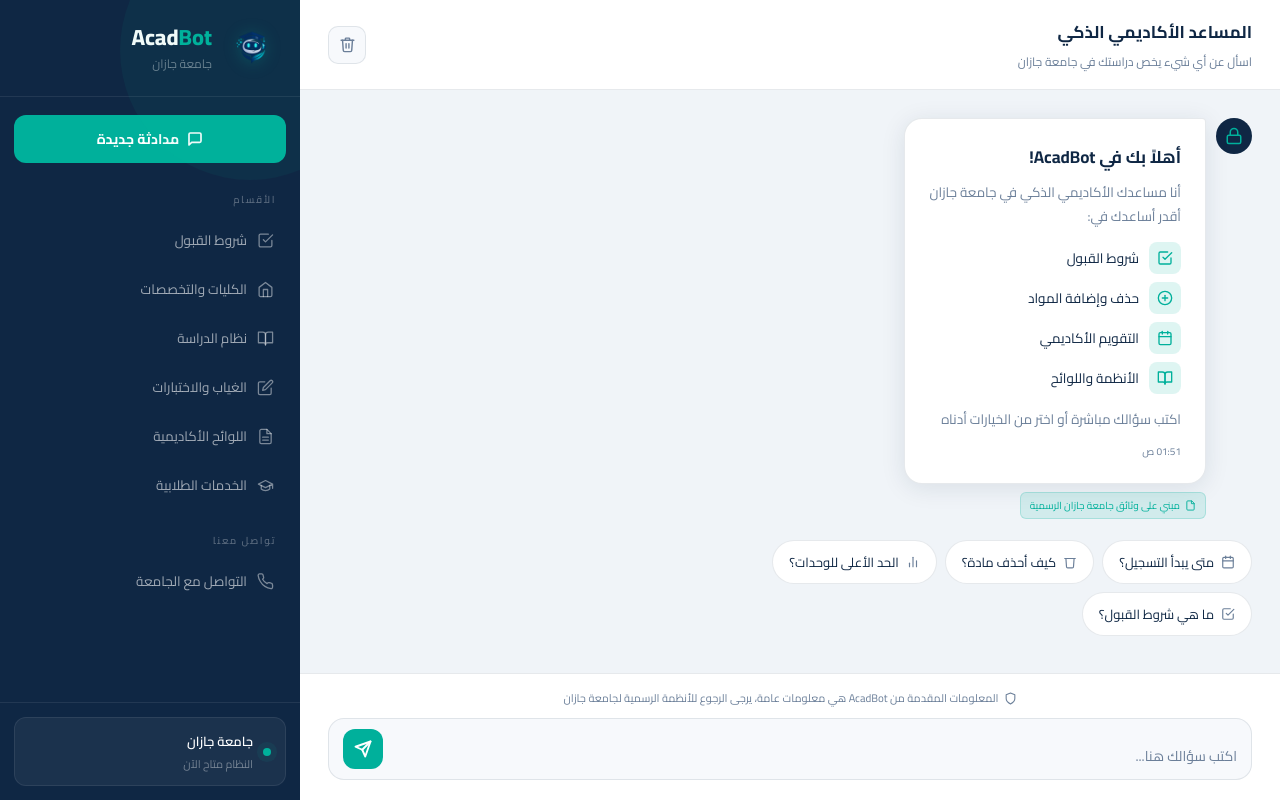
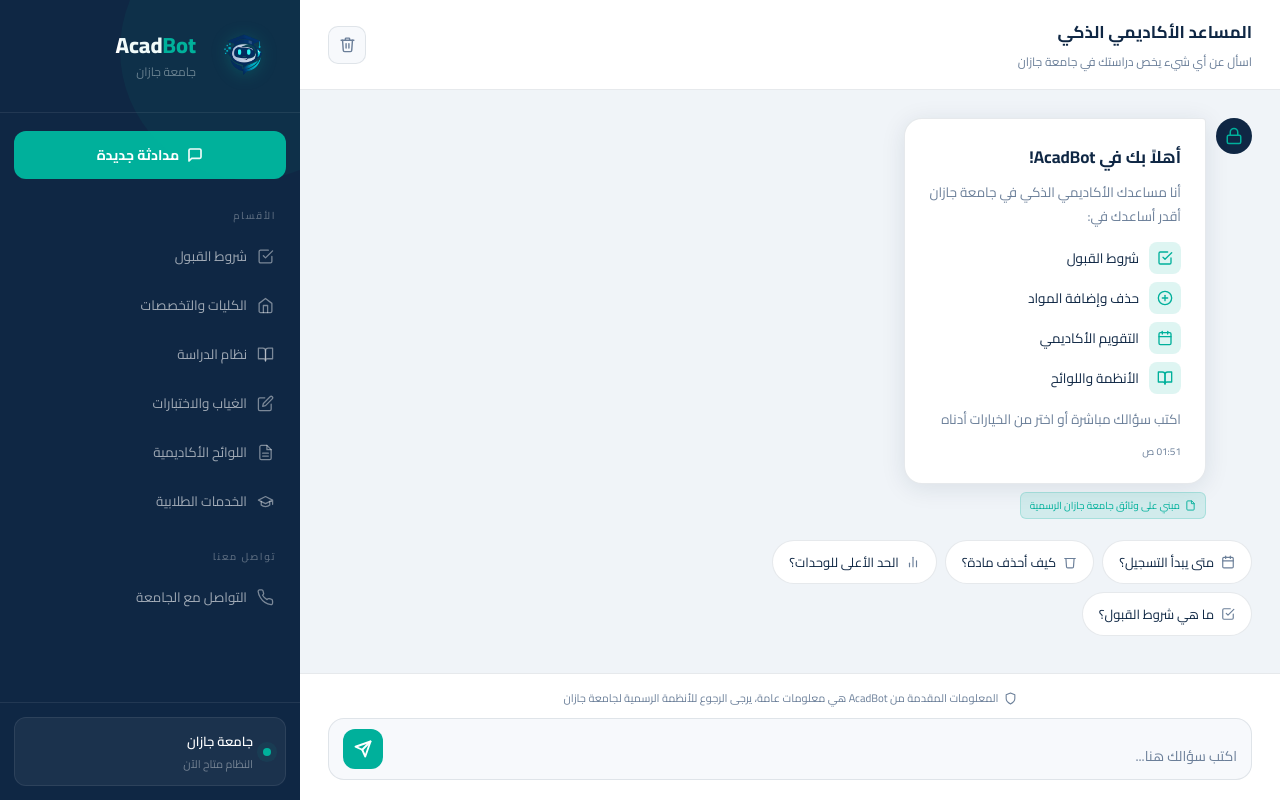
Before and after one commit to kh7l/Acadbot, a plain HTML site: page index.html in a window 1280 px wide. Drawn offline with Linux system fonts and the light colour scheme.

Commit message:
Update index.html

```diff
--- a/index.html
+++ b/index.html
@@ -55,7 +55,7 @@
   align-items: center;
   gap: 12px;
 }
-.logo-img { width: 56px; height: 56px; object-fit: contain; flex-shrink: 0; filter: drop-shadow(0 2px 8px rgba(0,176,155,0.3)); }
+.logo-img { width: 72px; height: 72px; object-fit: contain; flex-shrink: 0; filter: drop-shadow(0 2px 8px rgba(0,176,155,0.3)); }
 .logo-name { font-size: 22px; font-weight: 800; color: #fff; line-height: 1.1; }
 .logo-name span { color: var(--teal); }
 .logo-sub { font-size: 12px; color: rgba(255,255,255,0.4); margin-top: 3px; }
```
